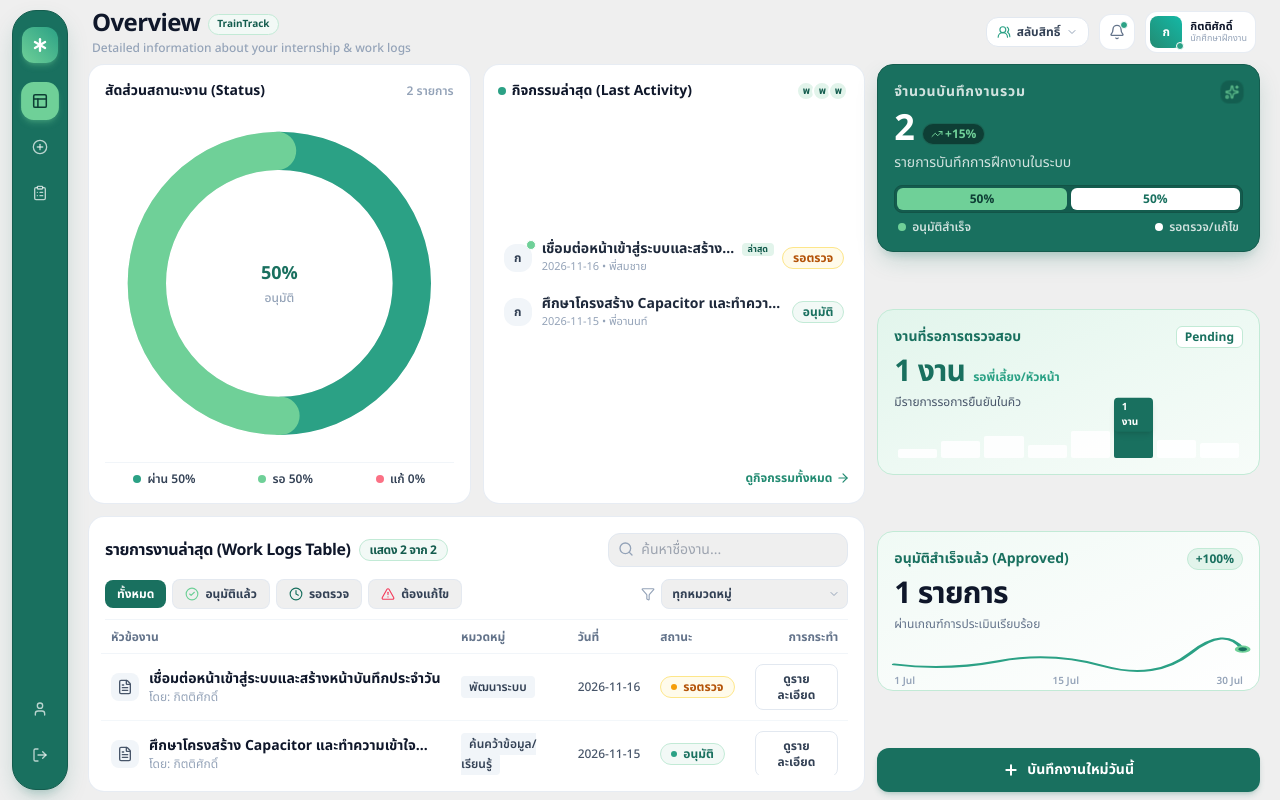
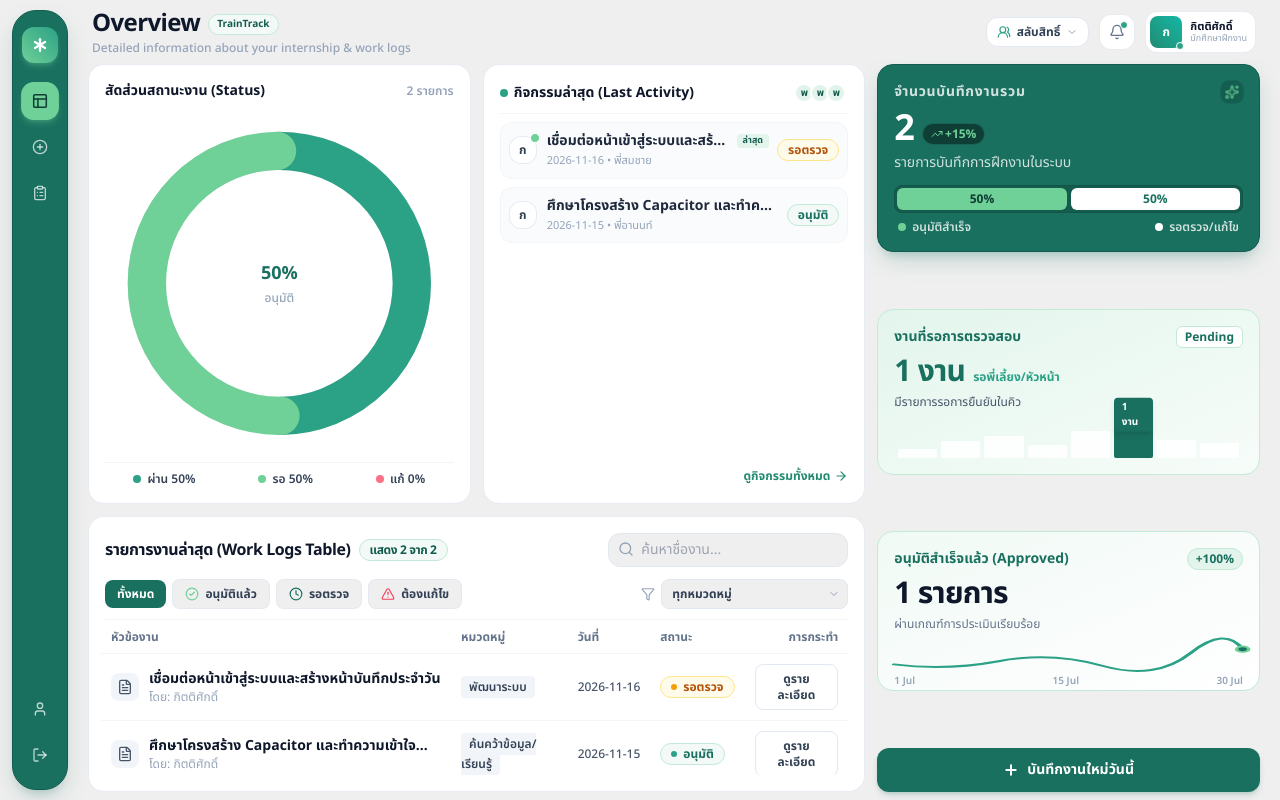
Before and after one commit to bear40191/TrainTrack, a Next.js app: page / in a window 1280 px wide. Built offline with nearby package versions, Linux system fonts and the light colour scheme.

Commit message:
fix(dashboard): align recent activity items directly below header without blank gap

```diff
--- a/src/components/dashboard/DashboardView.tsx
+++ b/src/components/dashboard/DashboardView.tsx
@@ -222,8 +222,9 @@ export const DashboardView: React.FC<Props> = ({ onOpenCreate, onSelectLog, onNa
             </div>
 
             {/* Card 3: Last Activity with Interactive Avatars & List Hover */}
-            <div className="bg-white rounded-2xl p-3 sm:p-3.5 border border-slate-200/80 shadow-2xs flex flex-col justify-between animate-fade-in-up [animation-delay:190ms] hover:shadow-md transition-shadow duration-300">
-              <div className="flex items-center justify-between mb-1.5">
+            <div className="bg-white rounded-2xl p-3.5 sm:p-4 border border-slate-200/80 shadow-2xs flex flex-col animate-fade-in-up [animation-delay:190ms] hover:shadow-md transition-shadow duration-300">
+              {/* Header */}
+              <div className="flex items-center justify-between pb-2 mb-2 border-b border-slate-100">
                 <h4 className="text-sm font-extrabold text-slate-900 flex items-center gap-1.5">
                   <span className="w-2 h-2 rounded-full bg-[#2BA185]" />
                   <span>กิจกรรมล่าสุด (Last Activity)</span>
@@ -241,16 +242,16 @@ export const DashboardView: React.FC<Props> = ({ onOpenCreate, onSelectLog, onNa
                 </div>
               </div>
 
-              {/* Activity rows - เรียงจากบนลงล่าง: รายการล่าสุดอยู่บนสุดเสมอ */}
-              <div className="space-y-1.5">
+              {/* Activity rows - เริ่มต้นทันทีใต้หัวข้อ เรียงจากบนลงล่างตามที่ต้องการ */}
+              <div className="space-y-2 flex-1">
                 {recentTraineeActivities.slice(0, 2).map((log, i) => (
                   <div
                     key={log.id || i}
                     onClick={() => onSelectLog(log)}
-                    className="flex items-center justify-between gap-2 p-1.5 rounded-xl hover:bg-[#EFEFEF]/70 hover:translate-x-1 transition-all duration-150 cursor-pointer group"
+                    className="flex items-center justify-between gap-2 p-2 rounded-xl bg-slate-50/70 hover:bg-[#EFEFEF] hover:translate-x-1 transition-all duration-150 cursor-pointer group border border-slate-100/80"
                   >
                     <div className="flex items-center gap-2.5 min-w-0">
-                      <div className="w-7 h-7 rounded-xl bg-slate-100 text-slate-700 flex items-center justify-center shrink-0 font-bold text-xs group-hover:bg-[#19705F] group-hover:text-white transition-colors duration-150 relative">
+                      <div className="w-7 h-7 rounded-xl bg-white border border-slate-200/80 text-slate-700 flex items-center justify-center shrink-0 font-bold text-xs group-hover:bg-[#19705F] group-hover:text-white transition-colors duration-150 relative shadow-2xs">
                         {log.trainee?.full_name?.charAt(0) || 'U'}
                         {i === 0 && (
                           <span className="absolute -top-1 -right-1 w-2.5 h-2.5 rounded-full bg-[#6FD098] border border-white" title="กิจกรรมล่าสุด" />
@@ -267,7 +268,7 @@ export const DashboardView: React.FC<Props> = ({ onOpenCreate, onSelectLog, onNa
                             </span>
                           )}
                         </div>
-                        <p className="text-[11px] text-slate-400 truncate">
+                        <p className="text-[11px] text-slate-400 truncate mt-0.5">
                           {log.work_date} • {log.assigned_mentor?.full_name?.split(' ')[0] || 'พี่เลี้ยง'}
                         </p>
                       </div>
@@ -288,7 +289,8 @@ export const DashboardView: React.FC<Props> = ({ onOpenCreate, onSelectLog, onNa
                 ))}
               </div>
 
-              <div className="pt-1 text-right">
+              {/* Footer */}
+              <div className="mt-auto pt-2 text-right">
                 <button
                   onClick={() => onNavigateTab && onNavigateTab(isTrainee ? 'my-logs' : 'reviews')}
                   className="text-xs font-bold text-emerald-600 hover:text-emerald-700 inline-flex items-center gap-1 group/btn transition-colors"
```
